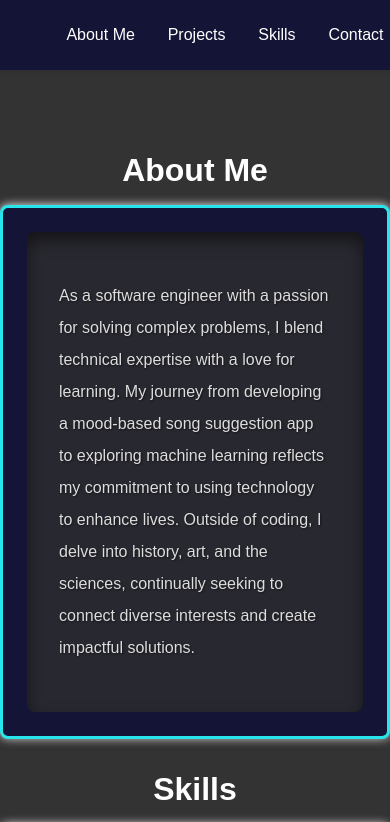
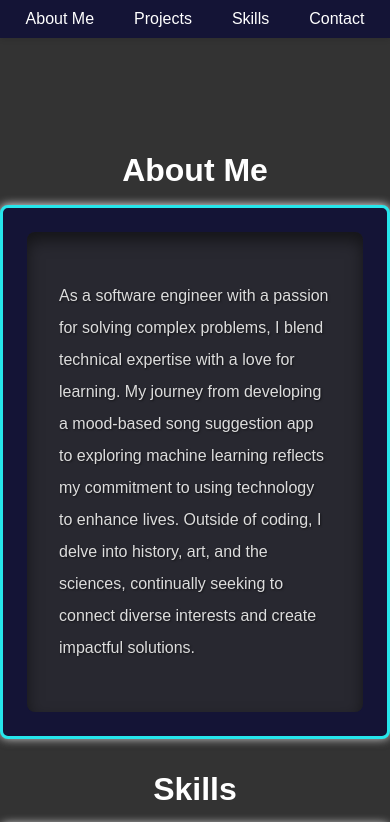
Before and after one commit to robertmorgan-se/react-amplify-portfolio, a React (Create React App) app: page / in a window 390 px wide. Shown: the top 822 px of the page. Built offline with nearby package versions, Linux system fonts and the light colour scheme.

Commit message:
Updates for the header
Fix header overflow issue and improve alignment for responsive design

- Removed unnecessary padding on the right side of the header

- Adjusted header styling to prevent overflow beyond the vertical scrollbar

- Ensured proper centering and alignment of navigation items

```diff
--- a/src/components/Header.css
+++ b/src/components/Header.css
@@ -1,12 +1,38 @@
+/* src/components/Header.css */
 .header {
   position: fixed; /* Fixes the header to the top */
   top: 0;
   left: 0;
-    width: 100%;
+  width: 100vw;
+  max-width: 100%;
   background-color: #141436;
   z-index: 1000;
-    padding: 10px;
+  margin: 0;
+  padding: 10px 0; /* Padding at the top and bottom */
   box-shadow: 0 2px 5px rgba(0, 0, 0, 0.1); /* Shadow */
+}
+
+nav ul {
+  width: 100%;
+  list-style: none;
+  display: flex;
+  justify-content: center; /* Center the navigation items */
+  margin: 0;
+  padding: 0;
+}
+
+nav ul li {
+  display: inline;
+}
+
+nav ul li a {
+  color: white;
+  text-decoration: none;
+  padding: 10px 20px; /* Adjust padding as needed */
+}
+
+nav ul li a:hover {
+  text-decoration: underline;
 }
 
 .main-content {
--- a/src/styles/globals.css
+++ b/src/styles/globals.css
@@ -4,65 +4,15 @@ html, body {
   margin: 0;
   padding: 0;
   font-family: Arial, sans-serif;
-  overflow-x: hidden; /* Prevent horizontal scroll */
   background-color: #333333;
-
 }
 
 body {
   overflow-y: auto; /* Allow vertical scroll */
 }
 
-header {
-  background: #141436;
-  color: white;
-  padding: 10px 0;
-  position: fixed; /* Fixes the header to the top */
-  top: 0;
-  left: 0;
-  width: 100%;
-  z-index: 1000; /* Ensure it stays on top */
-  box-shadow: 0 2px 5px rgba(0, 0, 0, 0.1); /* Shadow for the header */
-}
-
-nav ul {
-  list-style: none;
-  display: flex;
-  justify-content: space-around;
-}
-
-nav ul li {
-  display: inline;
-}
-
-nav ul li a {
-  color: white;
-  text-decoration: none;
-}
-
-nav ul li a:hover {
-  text-decoration: underline;
-}
-
-.background {
-  /* background-image: url('../assets/images/background(faded).jpg');
-  background-size: cover;
-  background-position: center center;
-  background-repeat: no-repeat; */
-  position: fixed;
-  top: 0;
-  left: 0;
-  width: 100%;
-  height: 100%; /* Cover the entire viewport */
-  z-index: -1; /* Ensure it stays behind other content */
-}
-
-.main-content {
-  position: relative; /* Ensure content appears above the background */
-  z-index: 1; /* Ensure content is above the background */
-  padding-top: 60px; /* Padding for header */
-  min-height: 100vh; /* Ensure it covers at least the viewport height */
-  margin-bottom: 20px; /* Ensure there's space for scrolling */
+*, *::before, *::after {
+  box-sizing: border-box; /* Ensure padding is included in width calculations */
 }
 
 h2 {
```
Lines whose indentation alone changed are shown as unchanged.
